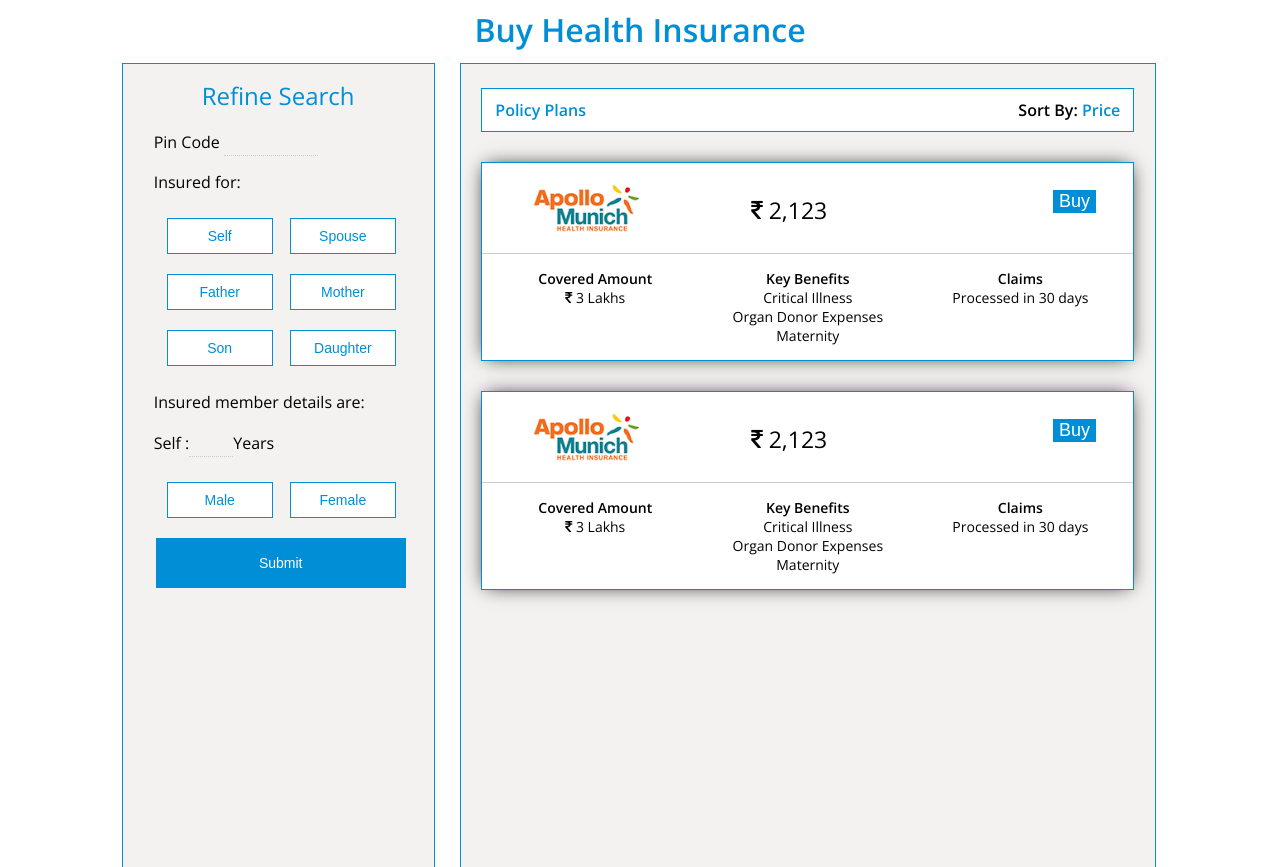
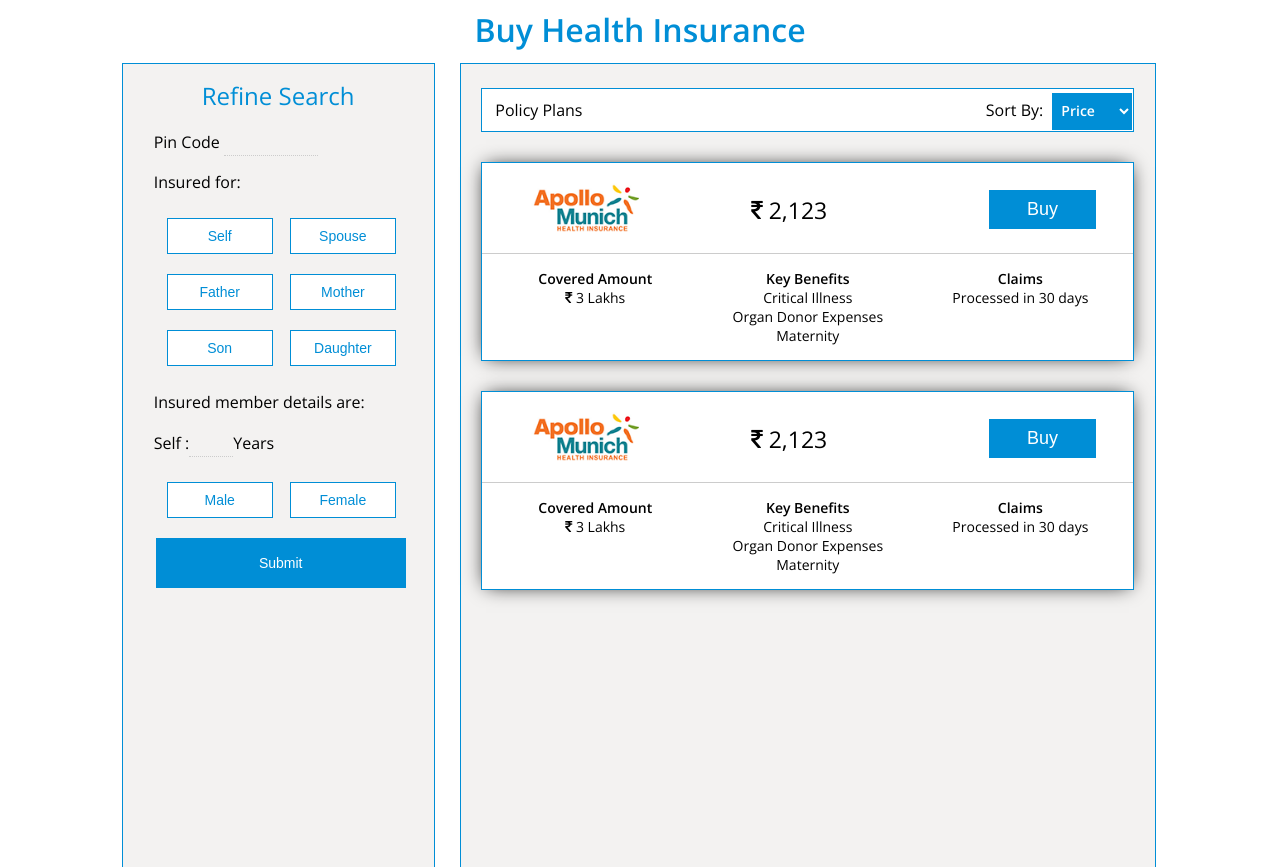
Before and after one commit to kishor-cosmodea/policynote, a PHP site: page /health-compare.php in a window 1280 px wide. Shown: the part 70-937 px from the top of the page. Run offline with PHP 8.4, Linux system fonts and the light colour scheme; some libraries are stand-ins or nearby versions.

Commit message:
#26 Updated health compare & checkout page

```diff
--- a/assets/css/style.css
+++ b/assets/css/style.css
@@ -698,16 +698,26 @@
 .health-chout-plan p span { font-weight: 600; }
 
 .car-plan div,
-.health-plan div {
-  float: right;
+.health-plan div { float: right; }
+
+.car-plan select,
+.health-plan select {
+  width: 80px;
+  height: 37px;
+  padding: 5px;
+  margin: -9px -12px 0 5px;
+  background-color: #008ed6;
+  font-family: 'Open Sans', sans-serif;
+  color: #fff;
+  outline: none;
+  border: none;
+  font-weight: 600;
+  font-size: 14px;
+  cursor: pointer;
 }
 
-.car-plan span,
-.health-plan span {
-  display: inline-block;
-  font-weight: 600;
-  color: #008ed6;
-}
+.car-plan select:hover,
+.health-plan select:hover { background: #037cb9; }
 
 .car-plan .car-sort,
 .health-plan .health-sort { color: #000; }
--- a/car-compare.php
+++ b/car-compare.php
@@ -80,7 +80,10 @@
 					<span>Policy Plans</span>
 					<div>
 						<span class="car-sort">Sort By:</span>
-						<span>Premium</span>
+						<select name="car-price" class="car-price">
+							<option value="price">Price</option>
+							<option value="match">Match</option>
+						</select>
 					</div>
 				</div>
 
--- a/health-compare.php
+++ b/health-compare.php
@@ -34,7 +34,10 @@
 					<span>Policy Plans</span>
 					<div>
 						<span class="health-sort">Sort By:</span>
-						<span>Price</span>
+						<select name="hel-price" class="hel-price">
+							<option value="price">Price</option>
+							<option value="match">Match</option>
+						</select>
 					</div>
 				</div>
 
@@ -47,7 +50,7 @@
 							<span class="health-amt"><i class="fa fa-inr"></i> 2,123</span>
 						</p>
 						<p>
-							<button class="health-buy">Buy</button>
+							<button class="health-buy"><a href="health-checkout.php">Buy</a></button>
 						</p>
 					</div>
 					<div class="health-cov-cont">
@@ -77,7 +80,7 @@
 							<span class="health-amt"><i class="fa fa-inr"></i> 2,123</span>
 						</p>
 						<p>
-							<button class="health-buy">Buy</button>
+							<button class="health-buy"><a href="health-checkout.php">Buy</a></button>
 						</p>
 					</div>
 					<div class="health-cov-cont">
--- a/health-insurance.php
+++ b/health-insurance.php
@@ -24,14 +24,14 @@
 						<button>Son</button>
 						<button>Daughter</button>
 					</li>
-					<li><span>Insured member details are :</span></li>
+					<li><span>Insured members details are :</span></li>
 					<li>
 						<span>Self :</span><input class="health-age" type="text" name="health-pin"><span>Years</span>
 						<button>Male</button>
 						<button>Female</button>
 					</li>
 				</ul>
-				<button class="btn-quote">Get Quotes</button>
+				<button class="btn-quote"><a href="health-compare.php">Get Quotes</a></button>
 			</div>
 		</div>
 	</div>
```
Also changed, not shown: other parts of assets/css/style.css (+16 -8 lines).
